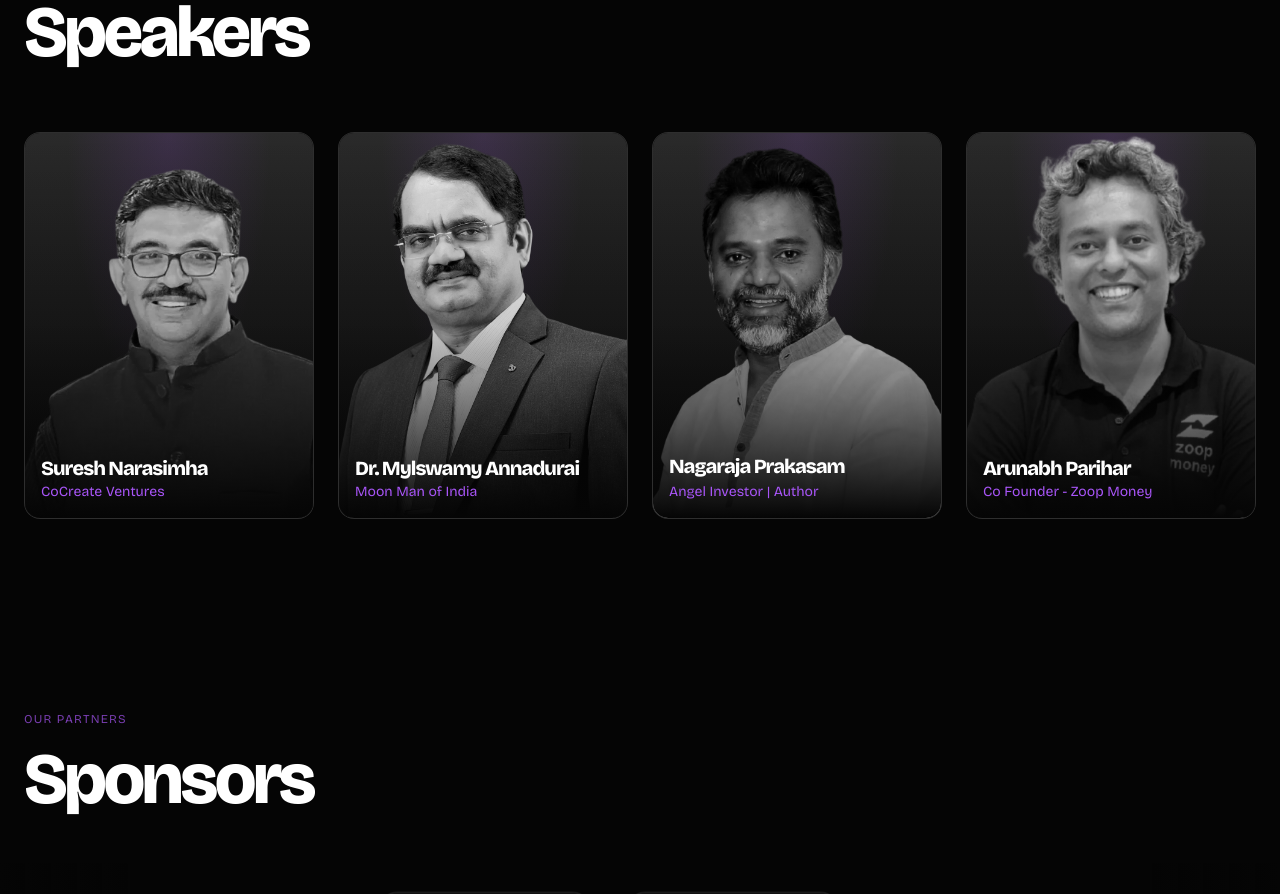
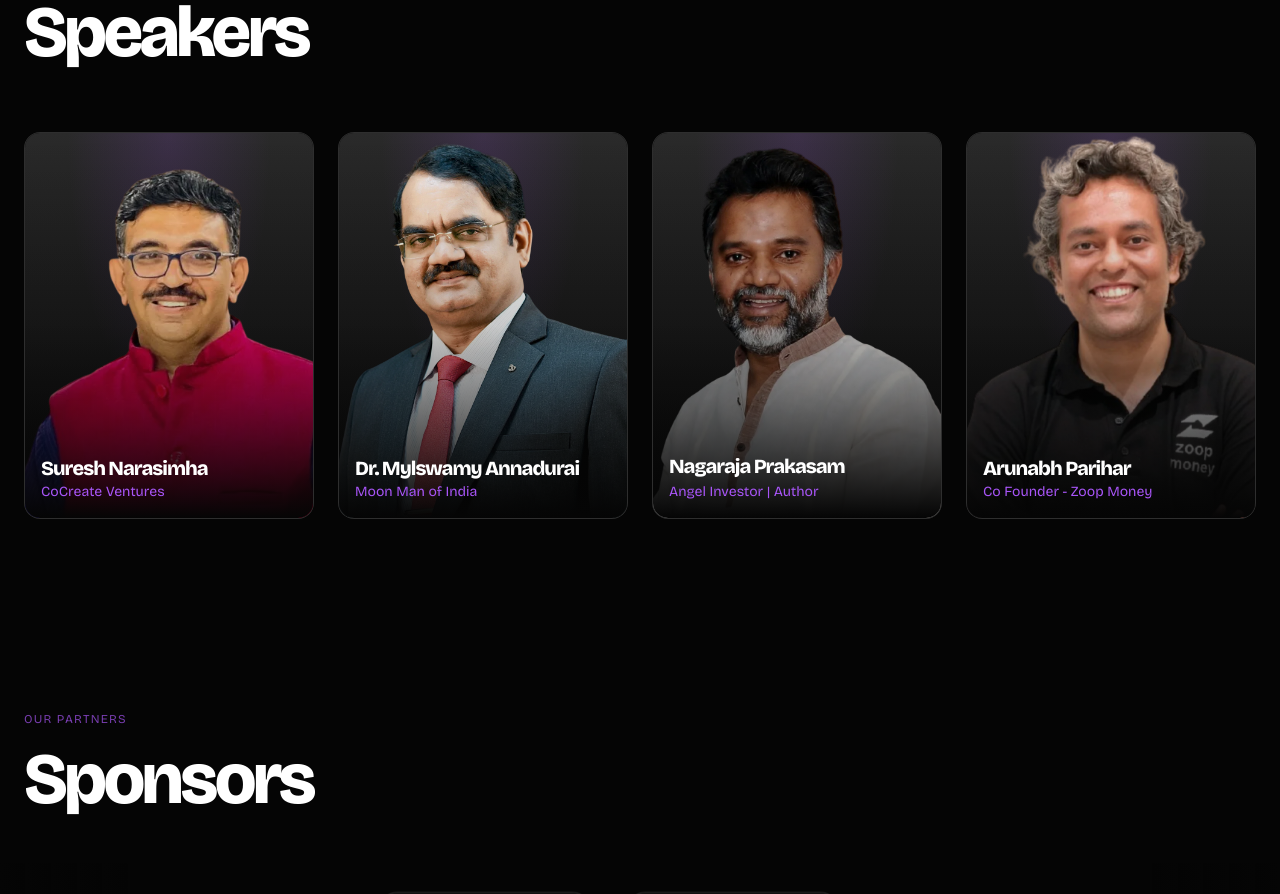
Before and after one commit to YashvanthSankar/esummit26, a Next.js app: page / in a window 1280 px wide. Shown: the part 2620-3514 px from the top of the page. Built offline with nearby package versions, Linux system fonts and the light colour scheme; no server answers.

Commit message:
style: remove grayscale hover effect from speaker images in the carousel.

```diff
--- a/src/components/SpeakersCarousel.tsx
+++ b/src/components/SpeakersCarousel.tsx
@@ -116,7 +116,7 @@
                                     <img
                                         src={speaker.image}
                                         alt={speaker.name}
-                                        className="w-full h-full object-cover object-top grayscale-hover"
+                                        className="w-full h-full object-cover object-top"
                                     />
                                     {/* Gradient overlay for text readability */}
                                     <div className="absolute inset-0 bg-gradient-to-t from-[#050505] via-[#050505]/20 to-transparent" />
```
